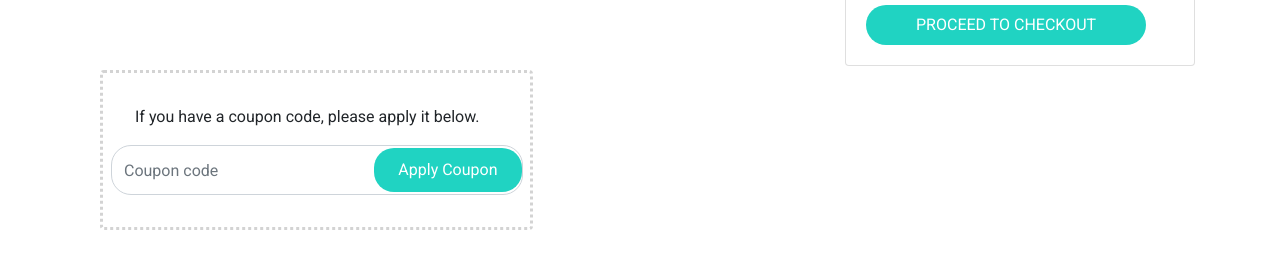
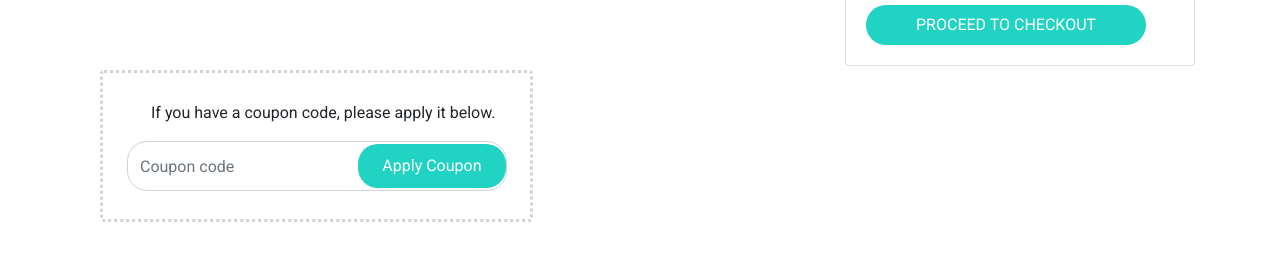
Before and after one commit to Joacim10/eShop, a Vue app: page /shoppingcart in a window 1280 px wide. Shown: the part 546-800 px from the top of the page. Built offline with nearby package versions, Linux system fonts and the light colour scheme; no server answers.

Commit message:
lastuppdateapply

```diff
--- a/src/components/ReusableComponents/ApplyCouponComponent.vue
+++ b/src/components/ReusableComponents/ApplyCouponComponent.vue
@@ -1,6 +1,6 @@
 <template>
       <div>
-        <div class="mt-1  py-2  px-2 borderDotted rounded">
+        <div class=" mb-2  py-1  px-4 borderDotted rounded">
       <div class="pl-4 mt-4">
         <p class="mb-0">If you have a coupon code, please apply it below.</p>
       </div>
```
